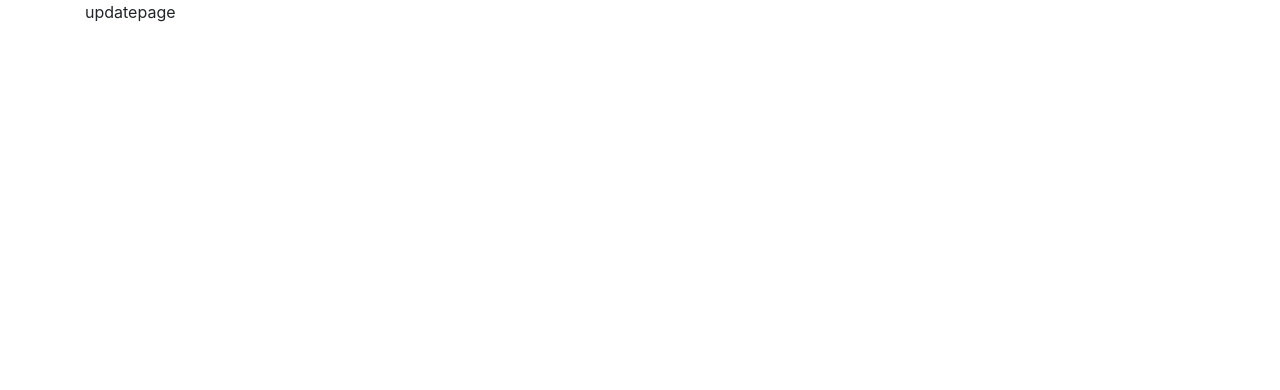
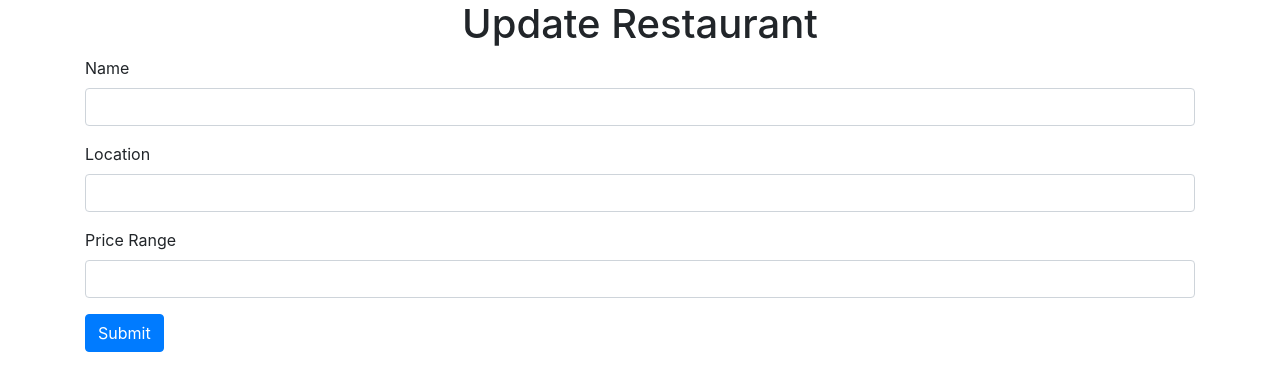
Before and after one commit to anju-kumaran/dineR, a React (Create React App) app in the folder client/: page /restaurants/1/update in a window 1280 px wide. Shown: the top 390 px of the page. Built offline with nearby package versions, Linux system fonts and the light colour scheme; the HTML template or start-up script is replaced by a standard one.

Commit message:
Created update form

```diff
--- /dev/null
+++ b/client/src/components/UpdateRestaurant.jsx
@@ -0,0 +1,31 @@
+import React from 'react'
+import { useParams } from 'react-router-dom';
+
+const UpdateRestaurant = (props) => {
+  const {id} = useParams();
+  console.log('id=',id);
+  return (
+    <div>
+      <form action=''>
+        <div className='form-group'>
+          <label htmlFor='name'>Name</label>
+          <input id='name' className='form-control' type='text' />
+        </div>
+
+        <div className='form-group'>
+          <label htmlFor='location'>Location</label>
+          <input id='location' className='form-control' type='text' />
+        </div>
+
+        <div className='form-group'>
+          <label htmlFor='price_range'>Price Range</label>
+          <input id='price_range' className='form-control' type='number' />
+        </div>
+
+        <button className='btn btn-primary'>Submit</button>
+      </form>
+    </div>
+  );
+}
+
+export default UpdateRestaurant;
--- a/client/src/routes/UpdatePage.jsx
+++ b/client/src/routes/UpdatePage.jsx
@@ -1,9 +1,11 @@
 import React from 'react'
+import UpdateRestaurant from '../components/UpdateRestaurant'
 
 const UpdatePage = () => {
   return (
     <div>
-      updatepage
+      <h1 className="text-center">Update Restaurant</h1>
+      <UpdateRestaurant/>
     </div>
   )
 }
```
